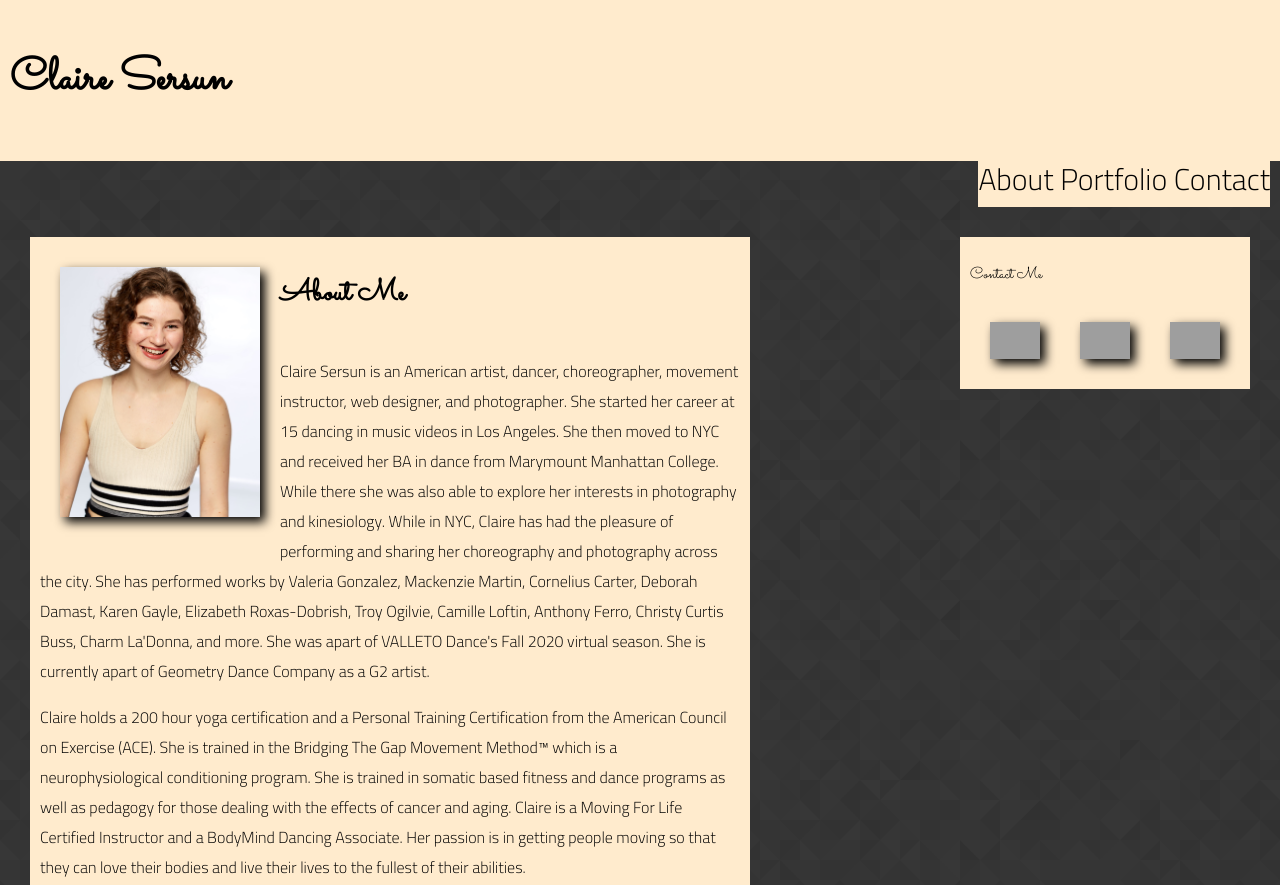
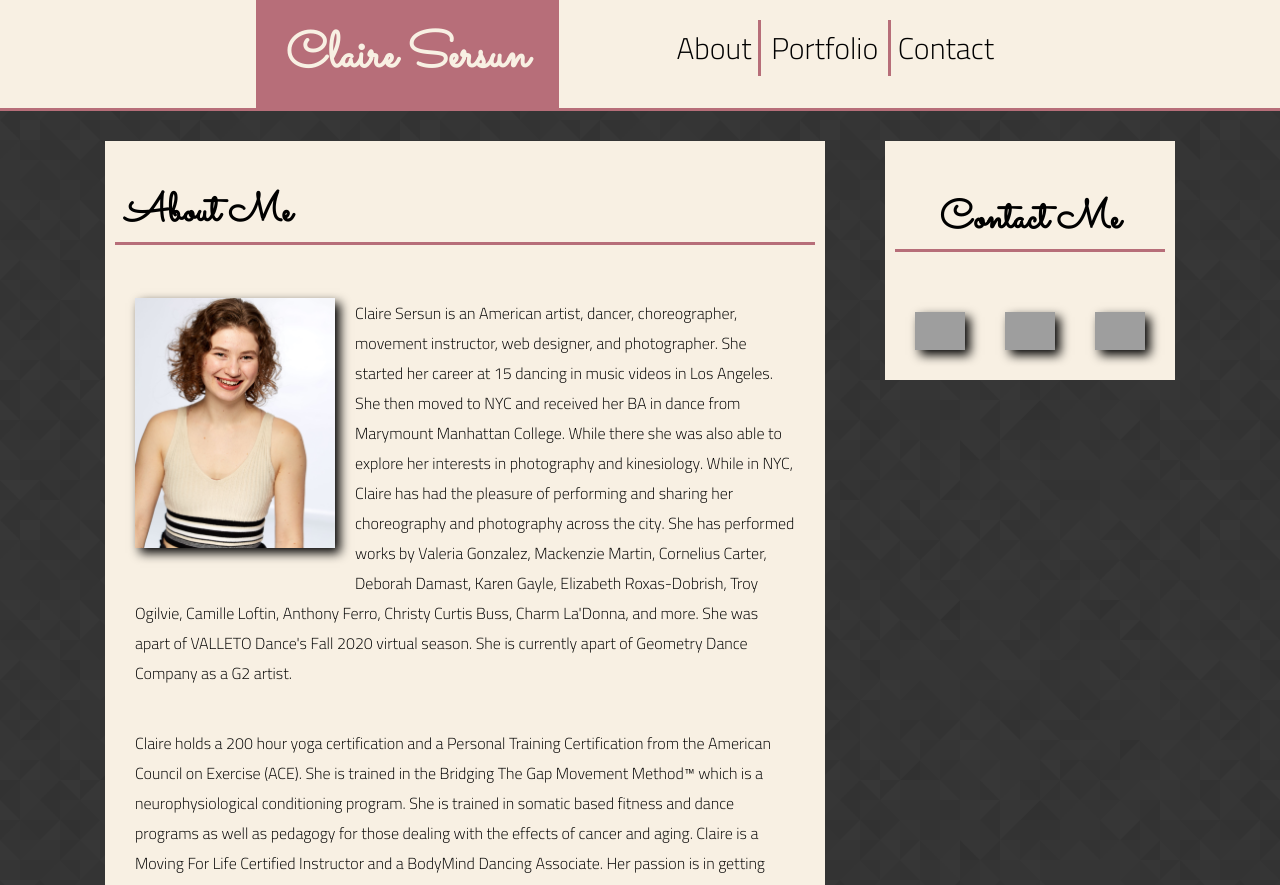
Before and after one commit to clairesersun/m5-hw5-sersun-claire, a plain HTML site: page index.html in a window 1280 px wide. Shown: the top 885 px of the page. Drawn offline with Linux system fonts and the light colour scheme; grey boxes are pictures that could not be loaded.

Commit message:
styling edits

```diff
--- a/index.html
+++ b/index.html
@@ -11,28 +11,30 @@
     <title>Document</title>
 </head>
 <body>
-    <header>
+    <header class="rosegold">
         <h2>Claire Sersun</h1>
         <nav>
-            <a href="#">About</a>
-            <a href="#">Portfolio</a>
+            <a href="#" class="nav-line" class="rosegold">About</a>
+            <span class="rosegold"><a href="#" class="nav-line">Portfolio</a></span>
             <a href="#">Contact</a>
         </nav>
     </header>
+    <div>
         <article>
-        <h1>About Me</h1>
+            <h1 class="rosegold">About Me</h1>
             <img src="/Images/clairesersun_picture.jpg" alt="Image of Claire, a light skined female appearing with dirty blonde, curly hair the is cut at the chin. She is standing in front of a white backdrop and is wearing an off white ribbed tank top with black horizontal stripes at the bottom below the chest. The photo is cut off at the elbows.">
             <p>Claire Sersun is an American artist, dancer, choreographer, movement instructor, web designer, and photographer. She started her career at 15 dancing in music videos in Los Angeles. She then moved to NYC and received her BA in dance from Marymount Manhattan College. While there she was also able to explore her interests in photography and kinesiology. While in NYC, Claire has had the pleasure of performing and sharing her choreography and photography across the city. She has performed works by Valeria Gonzalez, Mackenzie Martin, Cornelius Carter, Deborah Damast, Karen Gayle, Elizabeth Roxas-Dobrish, Troy Ogilvie, Camille Loftin, Anthony Ferro, Christy Curtis Buss, Charm La'Donna, and more. She was apart of VALLETO Dance's Fall 2020 virtual season. She is currently apart of Geometry Dance Company as a G2 artist.</p>
             <p>Claire holds a 200 hour yoga certification and a Personal Training Certification from the American Council on Exercise (ACE). She is trained in the Bridging The Gap Movement Method™ which is a neurophysiological conditioning program. She is trained in somatic based fitness and dance programs as well as pedagogy for those dealing with the effects of cancer and aging. Claire is a Moving For Life Certified Instructor and a BodyMind Dancing Associate. Her passion is in getting people moving so that they can love their bodies and live their lives to the fullest of their abilities. </p>
             <p>Claire is a Graduate Student in the University of Florida's College of Journalism and Communications. She is working towards a Master of Arts in Mass Communication with a concentration in Web Design. Claire loves helping to build out the voice of the individual, company, or organization through their website's presence.</p>
         </article>
         <aside>
-        <p>Contact Me</p>
+            <h3 class="rosegold">Contact Me</h2>
             <img src="https://vscode-remote+wsl-002bubuntu-002d20-002e04.vscode-resource.vscode-webview.net/home/lee/dev/uf_teaching/principles/assignments/05-CSS_floats/assets/soverflow.png" alt="Stack Overflow Icon">
             <img src="https://vscode-remote+wsl-002bubuntu-002d20-002e04.vscode-resource.vscode-webview.net/home/lee/dev/uf_teaching/principles/assignments/05-CSS_floats/assets/linkedin.png" alt="LinkedIn Icon">
             <img src="https://vscode-remote+wsl-002bubuntu-002d20-002e04.vscode-resource.vscode-webview.net/home/lee/dev/uf_teaching/principles/assignments/05-CSS_floats/assets/git.png" alt="GitHub Icon">
         </aside>
-    <footer>
+    </div>
+    <footer class="rosegold">
         <p>&copy; Claire Sersun 2022</p>
     </footer>
 </body>
--- a/styles.css
+++ b/styles.css
@@ -1,4 +1,4 @@
-h2, h1, aside, aside p{
+h2, h1, h3, aside, aside p{
     font-family: Sacramento, sans-serif;
 }
 
@@ -14,17 +14,30 @@ img {
     margin: 20px;
 }
 
+article p {
+    padding: 20px;
+    border: 0px;
+    margin: 0px;
+}
+
 header {
-    padding: 10px;
-    margin: 0px;
-    font-size: 30px;
+    border-top: 0px;
+    border-right: 0px;
+    border-bottom: 3px;
+    border-left: 0px;
 }
 
 footer {
     text-align: center;
     clear: both;
-    padding: 10px;
+    padding: 1px;
     margin: 0px;
+    border-top: 5px;
+    border-right: 0px;
+    border-bottom: 0px;
+    border-left: 0px;
+    background-color: #222222;
+    color: #F8F0E3;
 }
 
 body {
@@ -32,29 +45,86 @@ body {
     margin: 0px;
 }
 
+div {
+    width: fit-content;
+    margin-left: auto;
+    margin-right: auto;
+}
+
 h1 {
-    font-size: 30px;
+    font-size: 40px;
+    border-top: 0px;
+    border-right: 0px;
+    border-bottom: 3px;
+    border-left: 0px;
+    padding-left: 10px;
+}
+
+h2 {
+    font-size: 50px;
+    color: #F8F0E3;
+    background-color: #b76e79;
     display: inline-block;
+    padding: 20px 30px 15px 30px;
+    margin: 0px;
+    border: 0px;
+    position: relative;
+    left: 20%;
+    z-index: 1;
+}
+
+h3  {
+    font-size: 40px;
+    text-align: center;
+    border-top: 0px;
+    border-right: 0px;
+    border-bottom: 3px;
+    border-left: 0px;
 }
 
 nav {
     float: right;
+    padding: 20px 30px 15px 30px;
+    border: 10px;
+    position: relative;
+    right: 20%;
+    font-size: 30px;
+}
+
+span {
+    overflow: visible;
+    box-sizing: border-box;
+    border-top: 0px;
+    border-right: 3px;
+    border-bottom: 0px;
+    border-left: 3px;
+    padding-left: 10px;
+    padding-right: 10px;
 }
 
 article {
-    clear: both;
-    float: left;
+    float:left;
     max-width: 700px;
 }
 
 aside {
-    float: right;
+    float: left;
     max-width: 300px;
+    border-top: 0px;
+    border-right: 0px;
+    border-bottom: 3px;
+    border-left: 0px;
+    align-content: left;
 }
 
 a {
     color: black;
     text-decoration: none;
+}
+
+.rosegold {
+    border-color: #b76e79;
+    border-style: solid;
 }
 
 aside img {
@@ -71,12 +141,12 @@ a:visited {
 }
 
 article, aside {
-    background-color: blanchedalmond;
+    background-color: #F8F0E3;
     padding: 10px;
     margin: 30px;
 }
 
-header, footer, header > nav {
-    background-color: blanchedalmond;
+header {
+    background-color: #F8F0E3;
     color: black;
 }
```
Lines whose indentation alone changed are shown as unchanged.
